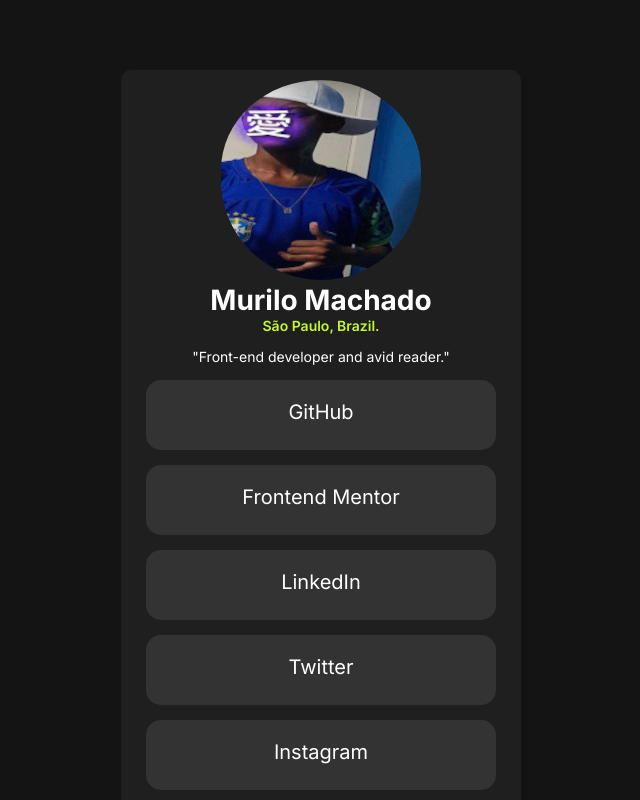
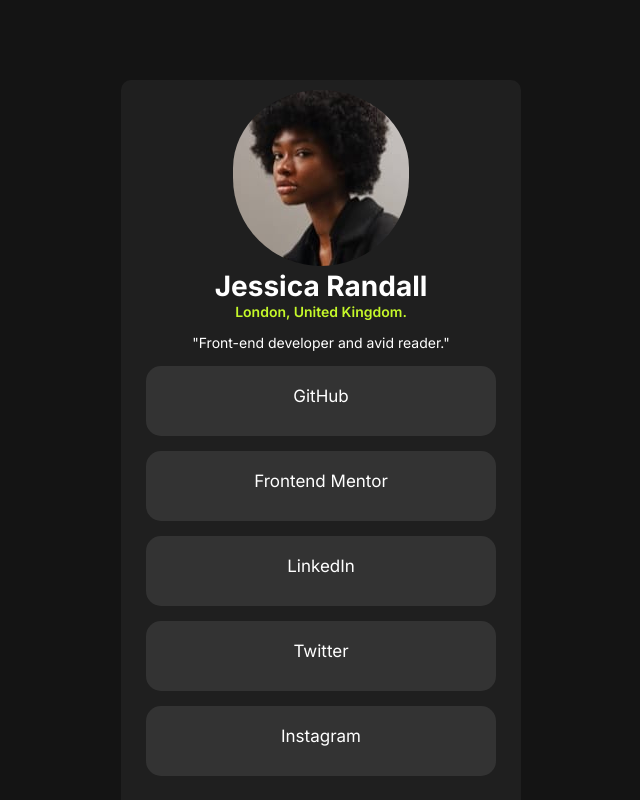
Before and after one commit to mucamachado/projetos-p, a plain HTML site: page projeto-links/index.html in a window 1280 px wide. Shown: the top 800 px of the page, without its empty margins (319-959 px from the left). Drawn offline with Linux system fonts and the light colour scheme.

Commit message:
Atualização da foto e da descrição do site

```diff
--- a/projeto-links/index.html
+++ b/projeto-links/index.html
@@ -13,18 +13,18 @@
 <body>
   <main>
     <section>
-      <img src="assets/images/foto-perfil-200x200.jpg" alt="Foto de um adolescente">
-      <h1>Murilo Machado</h1>
-      <h2>São Paulo, Brazil.</h2>
+      <img src="assets/images/avatar-jessica.jpeg" alt="Foto de uma adolescente">
+      <h1>Jessica Randall</h1>
+      <h2>London, United Kingdom.</h2>
     </section>
 
     <aside>
       <p>"Front-end developer and avid reader."</p>
-      <a href="https://github.com/mucamachado">GitHub</a>
-      <a href="https://www.frontendmentor.io?ref=challenge">Frontend Mentor</a>
+      <a href="#">GitHub</a>
+      <a href="#">Frontend Mentor</a>
       <a href="#">LinkedIn</a>
-      <a href="https://twitter.com/MucaxpmXD">Twitter</a>
-      <a href="https://www.instagram.com/muca.dev/?hl=pt-br">Instagram</a>
+      <a href="#">Twitter</a>
+      <a href="#">Instagram</a>
     </aside>
   </main>
 
--- a/projeto-links/style/style.css
+++ b/projeto-links/style/style.css
@@ -20,7 +20,7 @@ body {
 
 main {
     margin: auto;
-    margin-top: 70px;
+    margin-top: 80px;
     margin-bottom: px;
     height: 750px;
     min-width: 375px;
@@ -60,11 +60,12 @@ main > aside a {
     display: block;
     margin: auto;
     background-color: var(--cinza);
-    font-size: 20px;
+    font-size: 17px;
     text-decoration: none;
     text-align: center;
     height: 50px;
     padding-top: 20px;
+    margin-bottom: 10px;
     margin-top: 15px;
     width: 350px;
     color: white;
```
